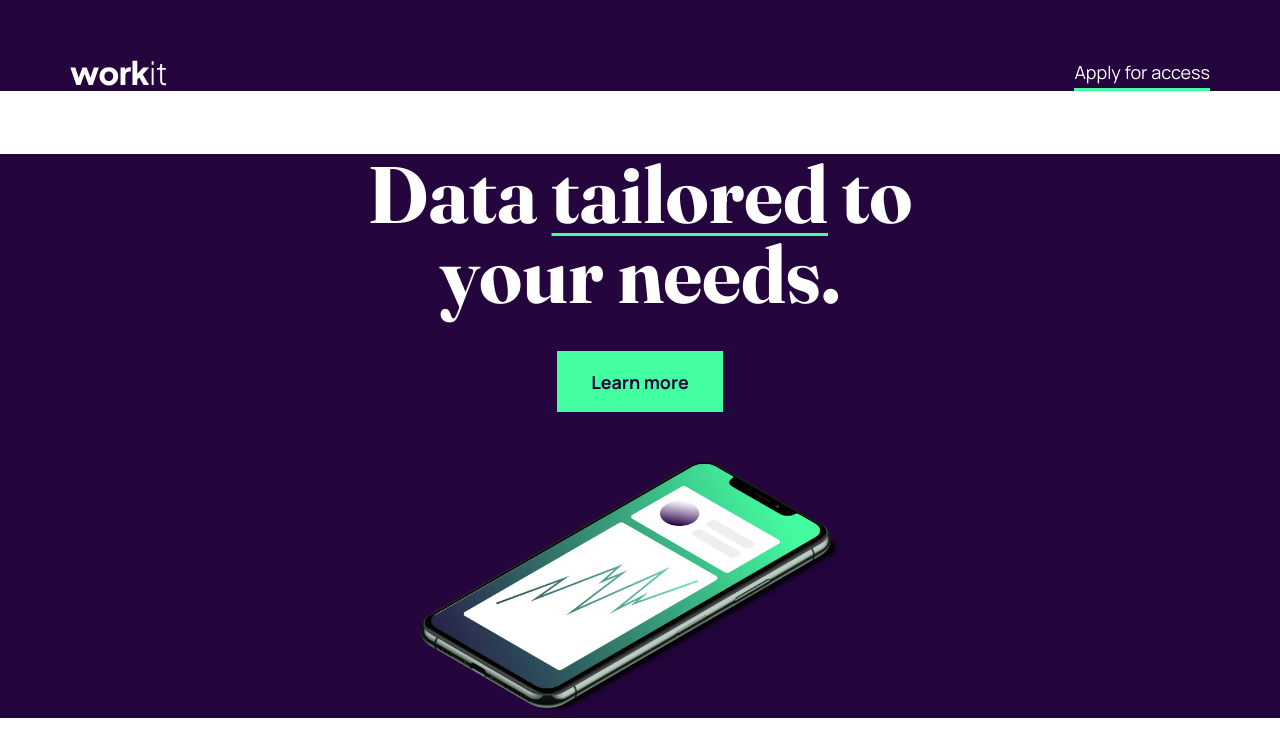
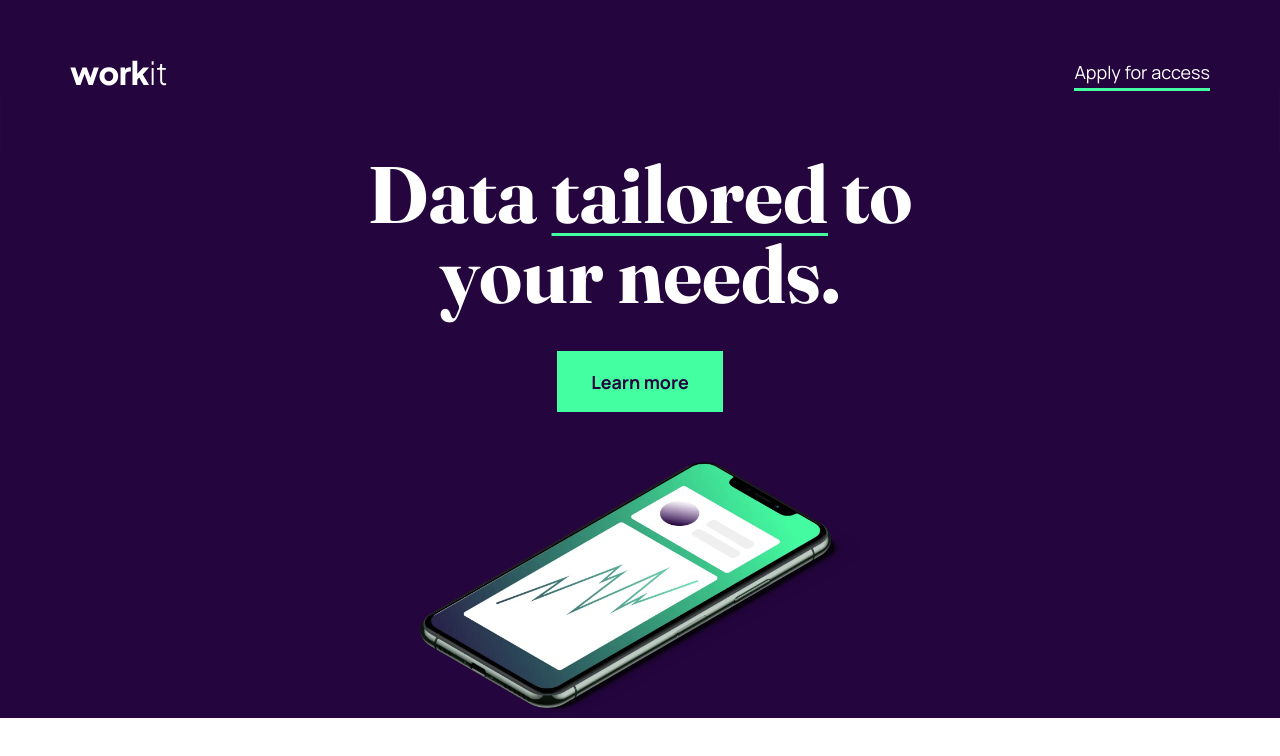
Before and after one commit to YashinN/FM-workit-landing-page, a React (Create React App) app: page / in a window 1280 px wide. Shown: the top 756 px of the page. Built offline with nearby package versions, Linux system fonts and the light colour scheme.

Commit message:
Add: purple curved backdrop added to landing page.

```diff
--- a/src/App.js
+++ b/src/App.js
@@ -1,6 +1,7 @@
 import Header from "./components/Header/Header";
 import Main from "./components/Layout/Main";
 import HeroSection from "./components/Hero/HeroSection";
+import BackgroundPattern from "./components/Layout/BackgroundPattern";
 function App() {
   return (
     <>
@@ -8,6 +9,7 @@ function App() {
       <Main>
         <HeroSection />
       </Main>
+      <BackgroundPattern />
     </>
   );
 }
--- /dev/null
+++ b/src/components/Layout/BackgroundPattern.js
@@ -0,0 +1,21 @@
+import styles from "./BackgroundPattern.module.scss";
+
+const BackgroundPattern = () => {
+  return (
+    <svg
+      className={styles.bgPurpleCurve}
+      viewBox="0 0 1440 730"
+      fill="none"
+      xmlns="http://www.w3.org/2000/svg"
+    >
+      <path
+        fill-rule="evenodd"
+        clip-rule="evenodd"
+        d="M0 0H1440V662C1440 662 1082.96 730 722 730C361.039 730 0 662 0 662V0Z"
+        fill="#24053E"
+      />
+    </svg>
+  );
+};
+
+export default BackgroundPattern;
--- /dev/null
+++ b/src/components/Layout/BackgroundPattern.module.scss
@@ -0,0 +1,8 @@
+.bgPurpleCurve {
+  position: absolute;
+  top: 0;
+  z-index: -1;
+  left: 50%;
+  transform: translateX(-50%);
+  width: 100%;
+}
```
